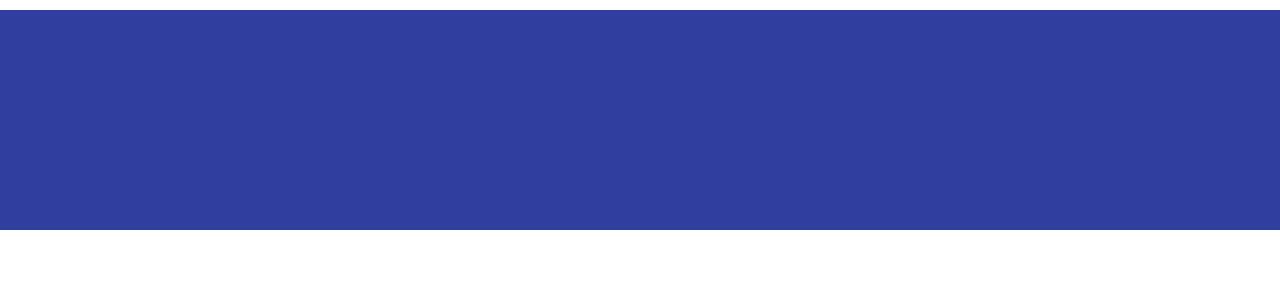
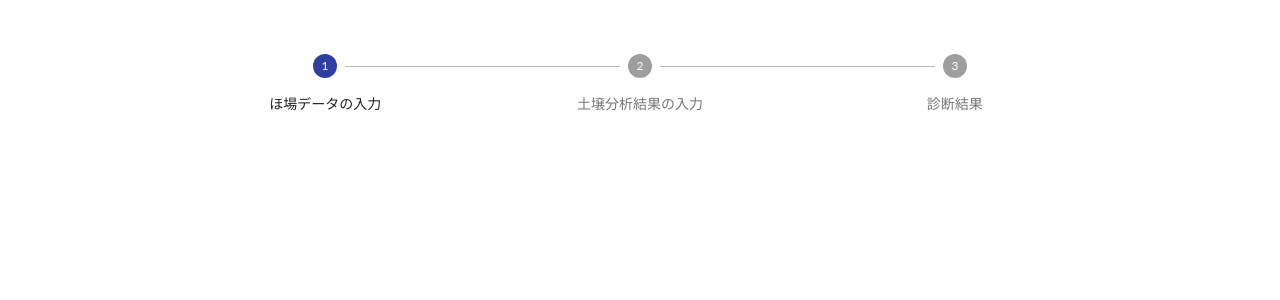
Before and after one commit to masayuki-0319/old_2_soil-analysis, a React (Create React App) app: page / in a window 1280 px wide. Shown: the top 300 px of the page. Built offline with nearby package versions, Linux system fonts and the light colour scheme.

Commit message:
Stepperコンポーネント追加

```diff
--- a/src/views/CheckSoil/CheckSoil.tsx
+++ b/src/views/CheckSoil/CheckSoil.tsx
@@ -1,16 +1,40 @@
 import React from "react";
-import withStyles, { WithStyles } from "@material-ui/core/styles/withStyles";
-import { classes } from "./CheckSoilStyle";
+import { useStyles } from "./CheckSoilStyle";
+import Grid from "@material-ui/core/Grid";
+import Stepper from '../components/Stepper'
 
-interface CheckSoilProps extends WithStyles<typeof classes> {}
+const CheckSoil: React.FC = () => {
+  const classes = useStyles();
+  const steps: string[] = [
+    "ほ場データの入力",
+    "土壌分析結果の入力",
+    "診断結果",
+  ];
+  const activeStep: number = 0;
 
-const CheckSoil: React.FC<CheckSoilProps> = (props) => {
-  const { classes } = props;
   return (
     <>
-      <div className={classes.root}></div>
+      <div className={classes.root}>
+        <Grid container justify="center">
+          <Grid
+            spacing={10}
+            alignItems="center"
+            justify="center"
+            container
+            className={classes.grid}
+          >
+            <Grid item xs={12}>
+              <div className={classes.stepContainer}>
+                <div className={classes.bigContainer}>
+                  <Stepper steps={steps} activeStep={activeStep} style={classes.stepper} />
+                </div>
+              </div>
+            </Grid>
+          </Grid>
+        </Grid>
+      </div>
     </>
   );
 };
 
-export default withStyles(classes)(CheckSoil);
+export default CheckSoil;
--- a/src/views/CheckSoil/CheckSoilStyle.ts
+++ b/src/views/CheckSoil/CheckSoilStyle.ts
@@ -1,12 +1,10 @@
-import { StyleRules } from "@material-ui/core/styles/withStyles";
+import makeStyles from "@material-ui/core/styles/makeStyles";
 import createStyles from "@material-ui/core/styles/createStyles";
 import { themeType } from "../../_theme";
 
-export const classes = (theme: themeType): StyleRules =>
-  createStyles({
+export const useStyles = makeStyles((theme: themeType) => createStyles({
   root: {
     flexGrow: 1,
-      backgroundColor: theme.palette.primary.main,
     overflow: "hidden",
     backgroundSize: "cover",
     backgroundPosition: "0 400px",
@@ -68,4 +66,4 @@ export const classes = (theme: themeType): StyleRules =>
     display: "flex",
     justifyContent: "center",
   },
-  });
+}));
--- /dev/null
+++ b/src/views/components/Stepper.tsx
@@ -0,0 +1,33 @@
+import React from "react";
+import MuiStepper from "@material-ui/core/Stepper";
+import Step from "@material-ui/core/Step";
+import StepLabel from "@material-ui/core/StepLabel";
+
+interface StepperProps {
+  steps: string[];
+  activeStep: number;
+  style: string;
+}
+
+const Stepper: React.FC<StepperProps> = (props) => {
+  const { steps, activeStep, style } = props;
+  return (
+    <>
+      <MuiStepper
+        classes={{ root: style }}
+        activeStep={activeStep}
+        alternativeLabel
+      >
+        {steps.map((label) => {
+          return (
+            <Step key={label}>
+              <StepLabel>{label}</StepLabel>
+            </Step>
+          );
+        })}
+      </MuiStepper>
+    </>
+  );
+};
+
+export default Stepper;
```
Lines whose indentation alone changed are shown as unchanged.
